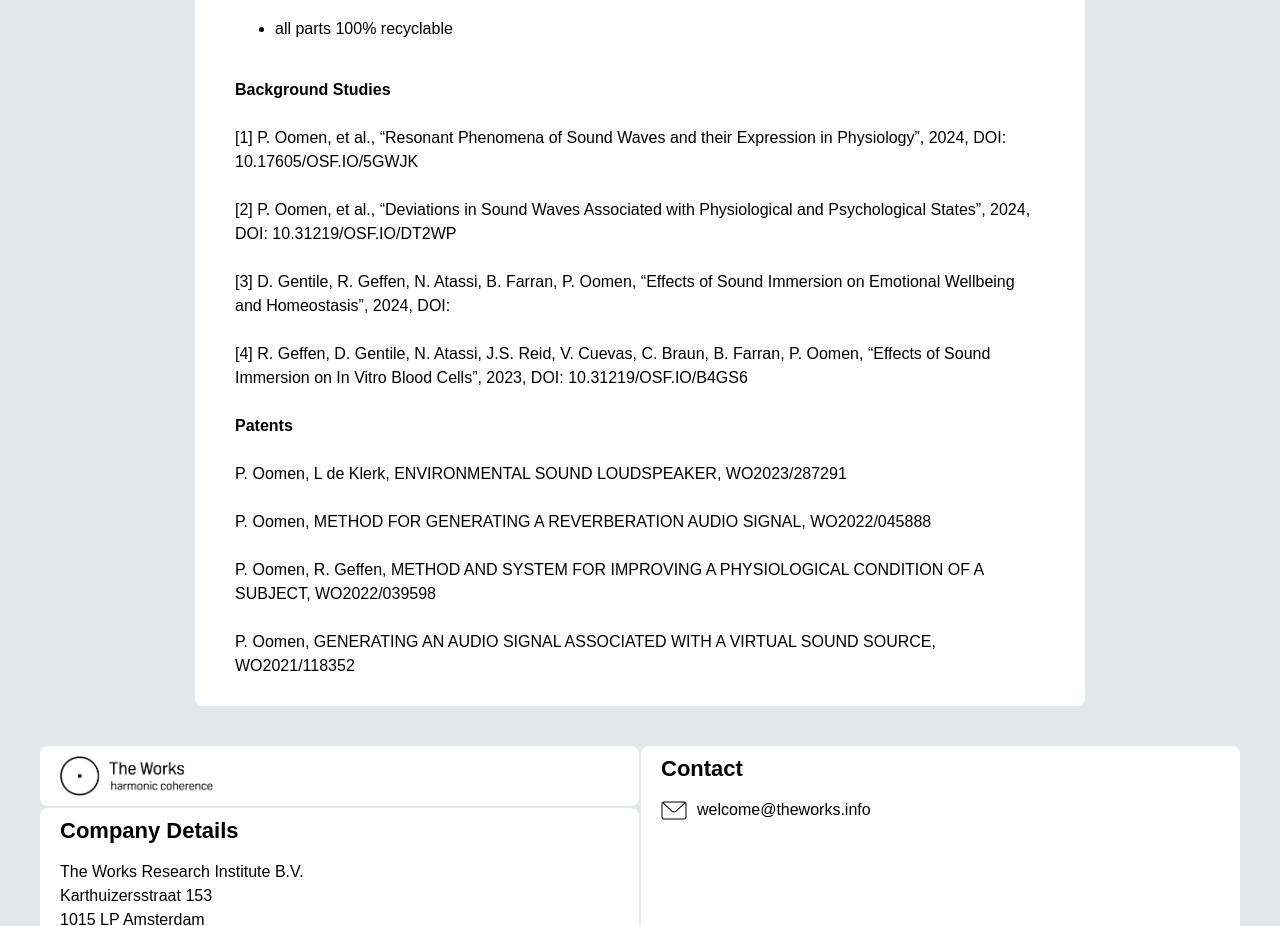
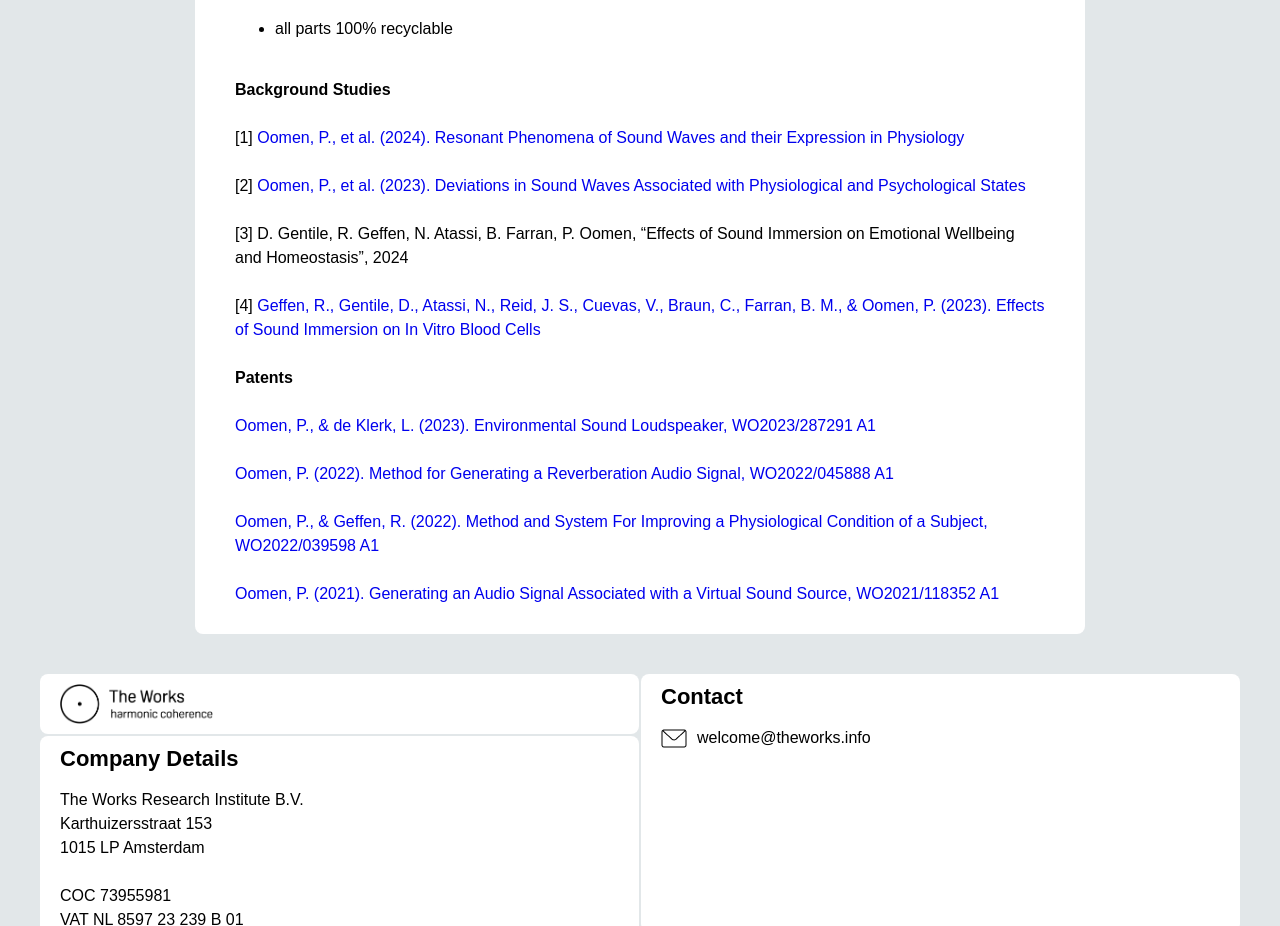
Before and after one commit to lilnoun1112/theworks, an Eleventy site: page src/blog/2024-07-17-sphere.md in a window 1280 px wide. Shown: the part 2240-3166 px from the top of the page. Built offline with nearby package versions, Linux system fonts and the light colour scheme; Eleventy itself is replaced by a stand-in of ours; files that its build step writes are made by us from their sources; a web font is replaced by a local one.

Commit message:
Update Publications “2024-07-17-sphere”

```diff
--- a/src/blog/2024-07-17-sphere.md
+++ b/src/blog/2024-07-17-sphere.md
@@ -9,19 +9,11 @@ fullarticle: ""
 ---
 The Sphere is a sound-proof spherical pod for one person to sit inside, with integrated omnidirectional microphone and loudspeaker system, vibro-acoustic chair and on-board spatial audio processing and data processing functions.
 
-
-
 A personalized sound treatment is provided by projecting sound waves and vibrations onto the user’s body and real-time capturing the user’s individual acoustic profile to optimize acoustic entrainment. In this way, the Sphere guides the user towards improved homeostasis, which  promotes greater physical and emotional health and resilience. A treatment session in the Sphere takes between 15–40 minutes, depending on the intended effect \[1].
-
-
 
 Effects of sound interventions with the Sphere have been observed relating to effective stress alleviation \[1,2,3], regulation of arousal for mood and sleep modulation \[1,3], promotion of cardiovascular functions and blood cell longevity \[1,4], increased focus, attention, innovative thinking, heightened creativity and improved memory functions \[1,2,3] and other reported benefits \[1,2,3,4]. The effects during and after a treatment may vary among users depending on their personal condition and needs.
 
-
-
 Assessment and monitoring of sessions is provided by personal reports accessible through an online app. The reports translate acoustic information captured in the Sphere to factors relating to the user’s physical, emotional and mental wellbeing.
-
-
 
 **Product Specification**
 
@@ -80,26 +72,22 @@ Durability:
 
 * all parts 100% recyclable
 
-
-
 **Background Studies**
 
-\[1] P. Oomen, et al., “Resonant Phenomena of Sound Waves and their Expression in Physiology”, 2024, DOI: 10.17605/OSF.IO/5GWJK
+\[1] [Oomen, P., et al. (2024). Resonant Phenomena of Sound Waves and their Expression in Physiology](https://doi.org/10.13140/RG.2.2.29100.88963)
 
-\[2] P. Oomen, et al., “Deviations in Sound Waves Associated with Physiological and Psychological States”, 2024, DOI: 10.31219/OSF.IO/DT2WP
+\[2] [Oomen, P., et al. (2023). Deviations in Sound Waves Associated with Physiological and Psychological States](https://doi.org/10.31219/osf.io/dt2wp)
 
-\[3] D. Gentile, R. Geffen, N. Atassi, B. Farran, P. Oomen, “Effects of Sound Immersion on Emotional Wellbeing and Homeostasis”, 2024, DOI:
+\[3] D. Gentile, R. Geffen, N. Atassi, B. Farran, P. Oomen, “Effects of Sound Immersion on Emotional Wellbeing and Homeostasis”, 2024
 
-\[4] R. Geffen, D. Gentile, N. Atassi, J.S. Reid, V. Cuevas, C. Braun, B. Farran, P. Oomen, “Effects of Sound Immersion on In Vitro Blood Cells”, 2023, DOI: 10.31219/OSF.IO/B4GS6
-
-
+\[4] [Geffen, R., Gentile, D., Atassi, N., Reid, J. S., Cuevas, V., Braun, C., Farran, B. M., & Oomen, P. (2023). Effects of Sound Immersion on In Vitro Blood Cells](https://doi.org/10.31219/osf.io/b4gs6)
 
 **Patents**
 
-P. Oomen, L de Klerk, ENVIRONMENTAL SOUND LOUDSPEAKER, WO2023/287291
+[Oomen, P., & de Klerk, L. (2023). Environmental Sound Loudspeaker, WO2023/287291 A1](https://osf.io/2ez8f)
 
-P. Oomen, METHOD FOR GENERATING A REVERBERATION AUDIO SIGNAL, WO2022/045888
+[Oomen, P. (2022). Method for Generating a Reverberation Audio Signal, WO2022/045888 A1](https://osf.io/dj7x9)
 
-P. Oomen, R. Geffen, METHOD AND SYSTEM FOR IMPROVING A PHYSIOLOGICAL CONDITION OF A SUBJECT, WO2022/039598
+[Oomen, P., & Geffen, R. (2022). Method and System For Improving a Physiological Condition of a Subject, WO2022/039598 A1](https://osf.io/e7g8k)
 
-P. Oomen, GENERATING AN AUDIO SIGNAL ASSOCIATED WITH A VIRTUAL SOUND SOURCE, WO2021/118352[](https://osf.io/hvcqx/download/)
+[Oomen, P. (2021). Generating an Audio Signal Associated with a Virtual Sound Source, WO2021/118352 A1](https://osf.io/j8k2f)[](https://osf.io/hvcqx/download/)
```
